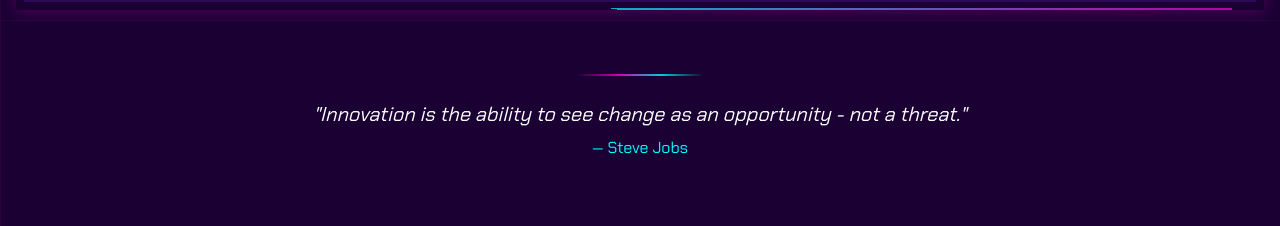
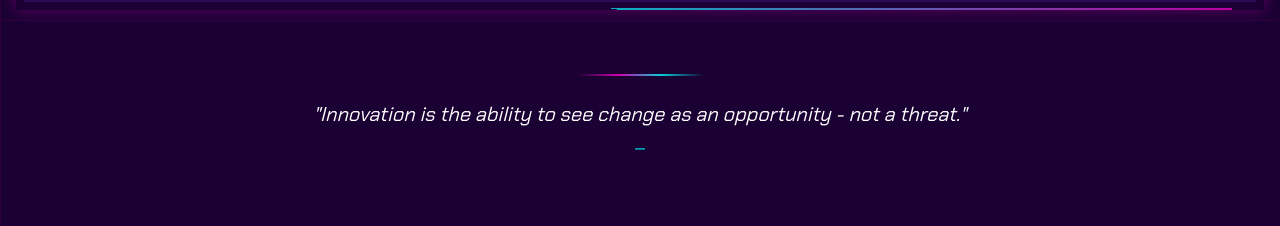
Before and after one commit to Mohitclan/hack-quanta, a React (Vite) app: page / in a window 1280 px wide. Shown: the part 1580-1806 px from the top of the page. Built offline with nearby package versions, Linux system fonts and the light colour scheme.

Commit message:
Update AboutSection.tsx

```diff
--- a/src/components/AboutSection.tsx
+++ b/src/components/AboutSection.tsx
@@ -103,7 +103,7 @@ Strong placement record with top recruiters, ensuring a bright future for studen
             <p className="text-xl text-white italic">
               "Innovation is the ability to see change as an opportunity - not a threat."
             </p>
-            <footer className="mt-2 text-neon-cyan">— Steve Jobs</footer>
+            <footer className="mt-2 text-neon-cyan">— </footer>
           </blockquote>
         </div>
       </div>
```
